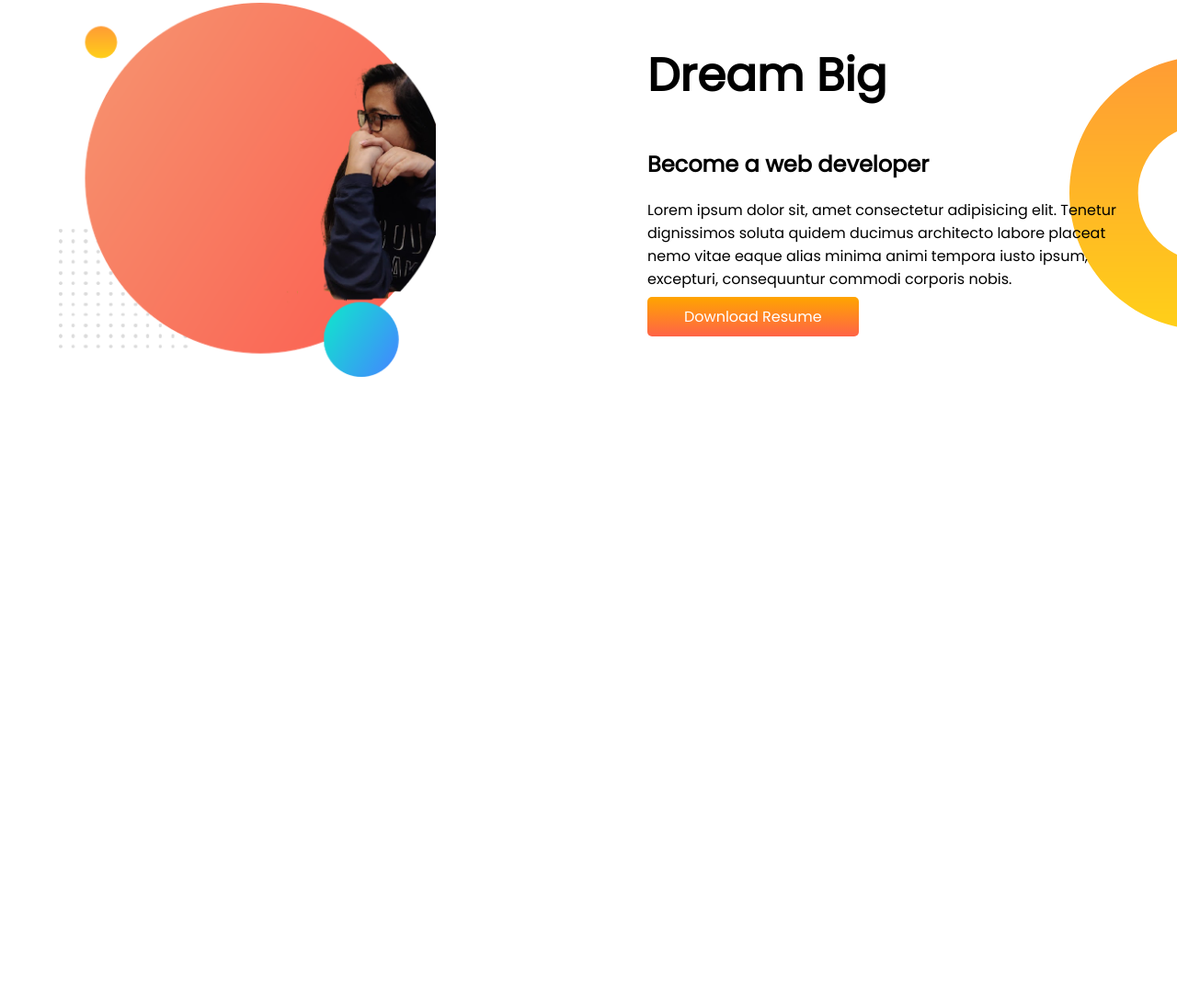
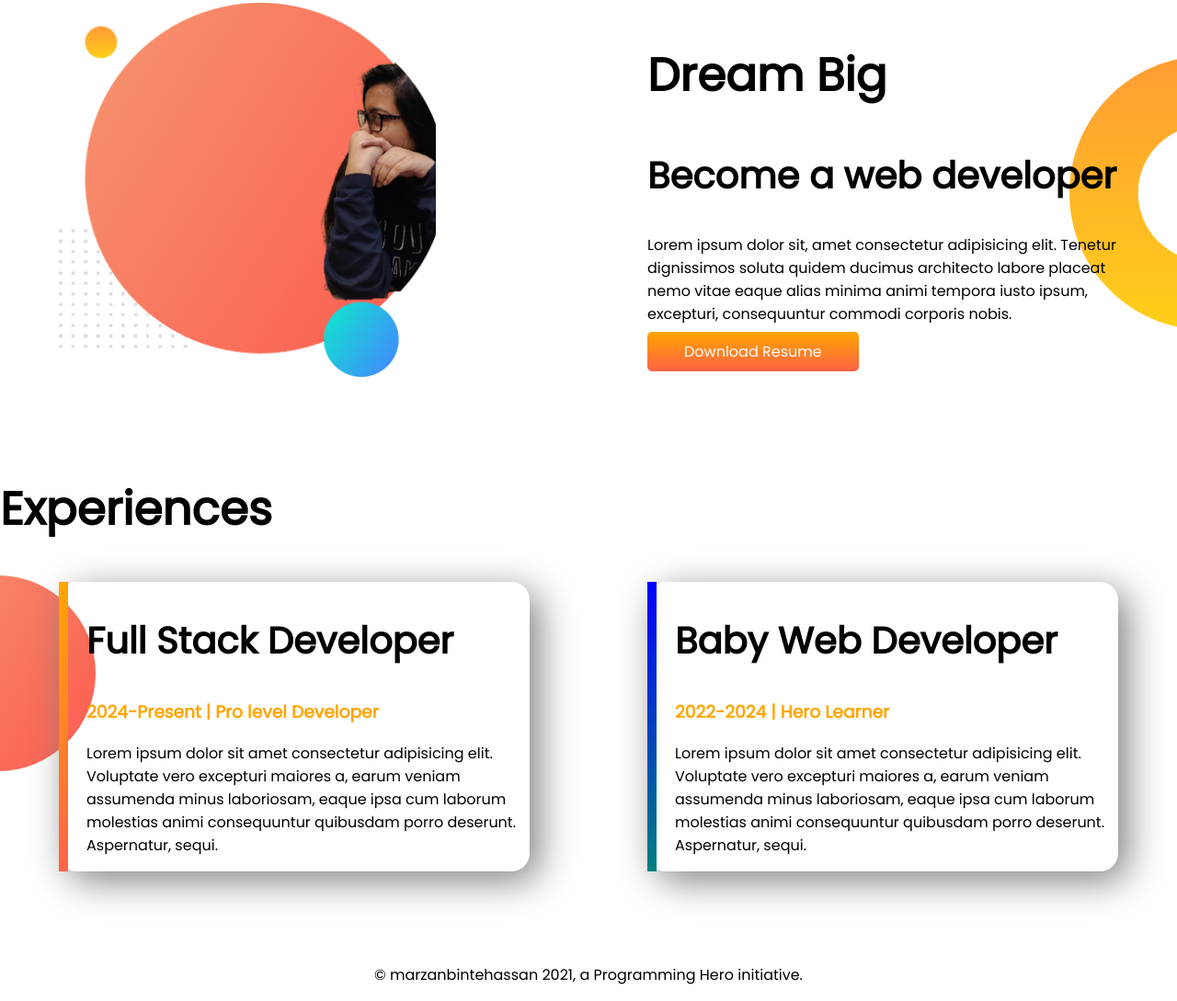
Before and after one commit to Marzan1810662/developer-portfolio_practice, a plain HTML site: page index.html in a window 1280 px wide. Shown: the part 560-1649 px from the top of the page at 92% size. Before the commit the page ends 1077 px from the top, so only its background shows below. Drawn offline with Linux system fonts and the light colour scheme.

Commit message:
experine and footer added

```diff
--- a/index.html
+++ b/index.html
@@ -13,7 +13,7 @@
 </head>
 
 <body>
-    <section class="top-banner">
+    <section class="top-banner flexible-container">
         <div class="half-width">
             <h1>Welcome to</h1>
             <h1><span class="orange-color">Marzan's</span> Website</h1>
@@ -29,7 +29,7 @@
         </div>
     </section>
 
-    <section class="dream-big">
+    <section class="dream-big flexible-container">
         <div class="half-width">
             <img src="images/sajin.png" alt="marzan binte hassan">
         </div>
@@ -42,7 +42,30 @@
             <a class="link-button" target="_blank" href="">Download Resume</a>
         </div>
     </section>
-
+    <section class="experience-area">
+        <h1>Experiences</h1>
+        <div class="flexible-container">
+            <div id="full-stack-experience" class="experience-item">
+                <h2>Full Stack Developer</h2>
+                <h3 class="orange-color">2024-Present | Pro level Developer</h3>
+                <p>Lorem ipsum dolor sit amet consectetur adipisicing elit. Voluptate vero excepturi maiores a, earum
+                    veniam
+                    assumenda minus laboriosam, eaque ipsa cum laborum molestias animi consequuntur quibusdam porro
+                    deserunt. Aspernatur, sequi.</p>
+            </div>
+            <div id="web-dev-experience" class="experience-item">
+                <h2>Baby Web Developer</h2>
+                <h3 class="orange-color">2022-2024 | Hero Learner</h3>
+                <p>Lorem ipsum dolor sit amet consectetur adipisicing elit. Voluptate vero excepturi maiores a, earum
+                    veniam
+                    assumenda minus laboriosam, eaque ipsa cum laborum molestias animi consequuntur quibusdam porro
+                    deserunt. Aspernatur, sequi.</p>
+            </div>
+        </div>
+    </section>
+    <footer>
+        <p>© marzanbintehassan 2021, a Programming Hero initiative.</p>
+    </footer>
 </body>
 
 </html>
--- a/style.css
+++ b/style.css
@@ -6,10 +6,13 @@ body{
 h1{
     font-size: 50px;
 }
+h2{
+    font-size: 40px;
+}
 .orange-color{
     color: orange;
 }
-section{
+.flexible-container{
     display: flex;
     margin-bottom: 100px;
 }
@@ -39,3 +42,29 @@ section{
     background-repeat: no-repeat;
     background-position: right;
 }
+.experience-area{
+    background-image: url(images/exp-bg.png);
+    background-repeat: no-repeat;
+    background-position: left;
+}
+.experience-item{
+    width: 40%;
+    margin-left: 5%;
+    margin-right: 5%;
+    padding-left: 20px;
+    border-radius: 20px;
+    box-shadow: 10px 10px 40px gray;
+}
+#full-stack-experience{
+    border-left: 10px solid blue;
+    border-image: linear-gradient(orange,tomato);
+    border-image-slice: 1;
+}
+#web-dev-experience{
+    border-left: 10px solid blue;
+    border-image: linear-gradient(blue, teal);
+    border-image-slice: 1;
+}
+footer p{
+    text-align: center;
+}
```
Also changed, not shown: images/jhankar.png (deleted), images/jhankar2.png (deleted), images/sajin2.png (deleted), 4 other files.
